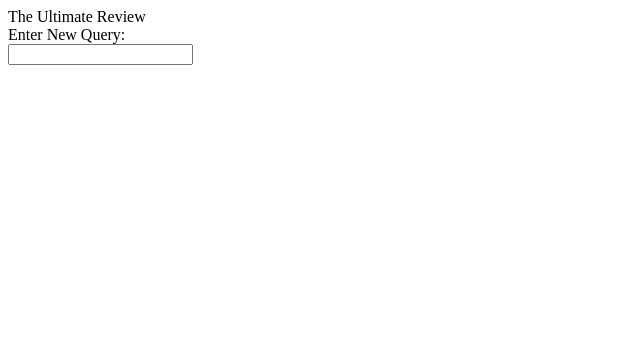
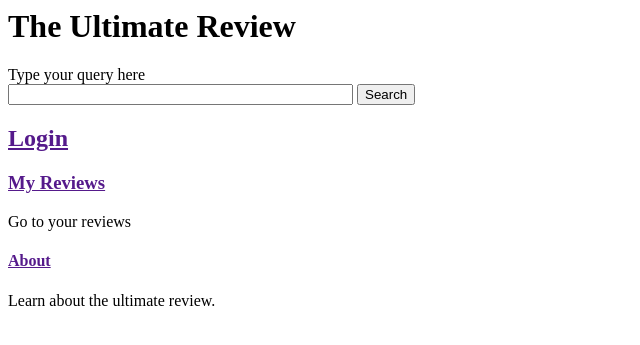
Before and after one commit to JoeCameron1/SystematicReviewApplication, a Django app: page /ultimatereview/ in a window 1280 px wide. Shown: the top 345 px of the page, without its empty margins (0-640 px from the left). Run offline with Django 3.2, Linux system fonts and the light colour scheme.

Commit message:
Updated the index.html homepage.
Now includes some links and a cool search bar.

```diff
--- a/ultimate_review/templates/ultimatereview/index.html
+++ b/ultimate_review/templates/ultimatereview/index.html
@@ -1,11 +1,38 @@
 <html>
+    <head>
+        <title>The Ultimate Review</title>
+    </head>
+    <body>
 
-<head>The Ultimate Review </head>
+        <div>
+            <h1>The Ultimate Review</h1>
+        </div>
 
-<body>
-<form> Enter New Query: <br>
-	<input type="text" name = "query"><br>
- </form>
-</body>
+				<label>Type your query here</label>
 
+				<div>
+					<form name="cse" id="searchbox_demo" action="https://www.google.com/cse">
+						<input type="hidden" name="cref" value="" />
+						<input type="hidden" name="ie" value="utf-8" />
+						<input type="hidden" name="hl" value="" />
+						<input name="q" type="text" size="40" />
+						<input type="submit" name="sa" value="Search" />
+					</form>
+					<script type="text/javascript" src="https%3A%2F%2Fcse.google.com%2Fcse/tools/onthefly?form=searchbox_demo&lang="></script>
+				</div>
+
+				<div>
+						<h2><a href="">Login</a></h2>
+        </div>
+
+        <div>
+            <h3><a href="">My Reviews</a></h3>
+            <p>Go to your reviews</p>
+        </div>
+
+        <div>
+            <h4><a href="">About</a></h4>
+            <p>Learn about the ultimate review.</p>
+        </div>
+    </body>
 </html>
```
